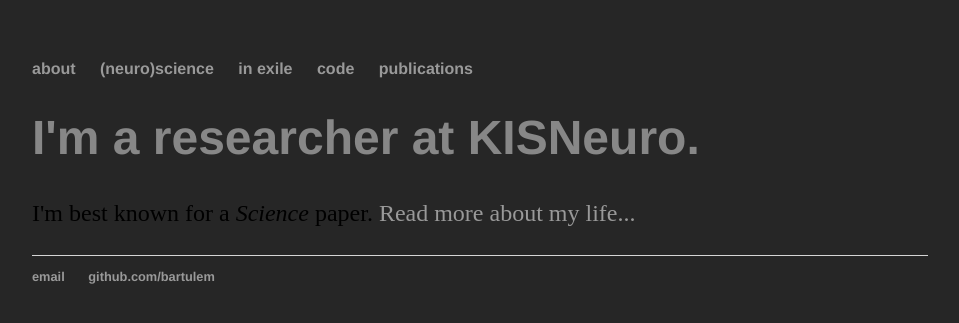
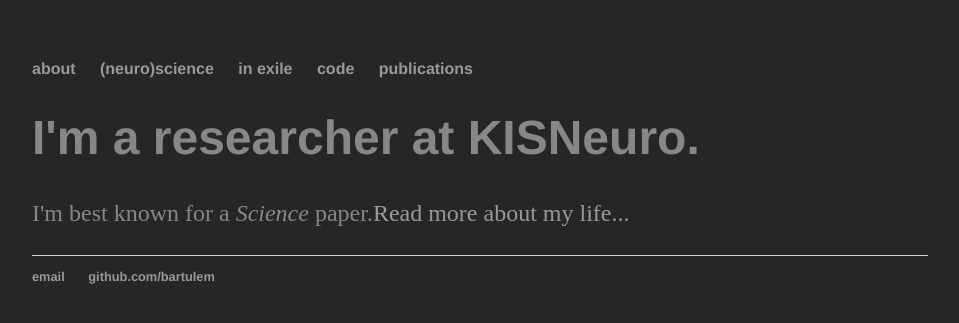
Before and after one commit to bartulem/bartulem.github.io, a Jekyll site: the page built from index.html, in a window 1280 px wide. Shown: the top 323 px of the page, without its empty margins (160-1119 px from the left). Built offline with Jekyll 4.4.1, drawn with Linux system fonts in a browser that asks for light colours.

Commit message:
Update index.html

```diff
--- a/index.html
+++ b/index.html
@@ -4,5 +4,5 @@ title: bartulem
 ---
 <div class="blurb">
 	<h1 style="color: RGB(135, 135, 135);">I'm a researcher at KISNeuro.</h1>
-	<p>I'm best known for a <em>Science</em> paper. <a href="/about">Read more about my life...</a></p>
+	<p style="color:RGB(135, 135, 135);">I'm best known for a <em>Science</em> paper.<a href="/about">Read more about my life...</a></p>
 </div><!-- /.blurb -->
```
